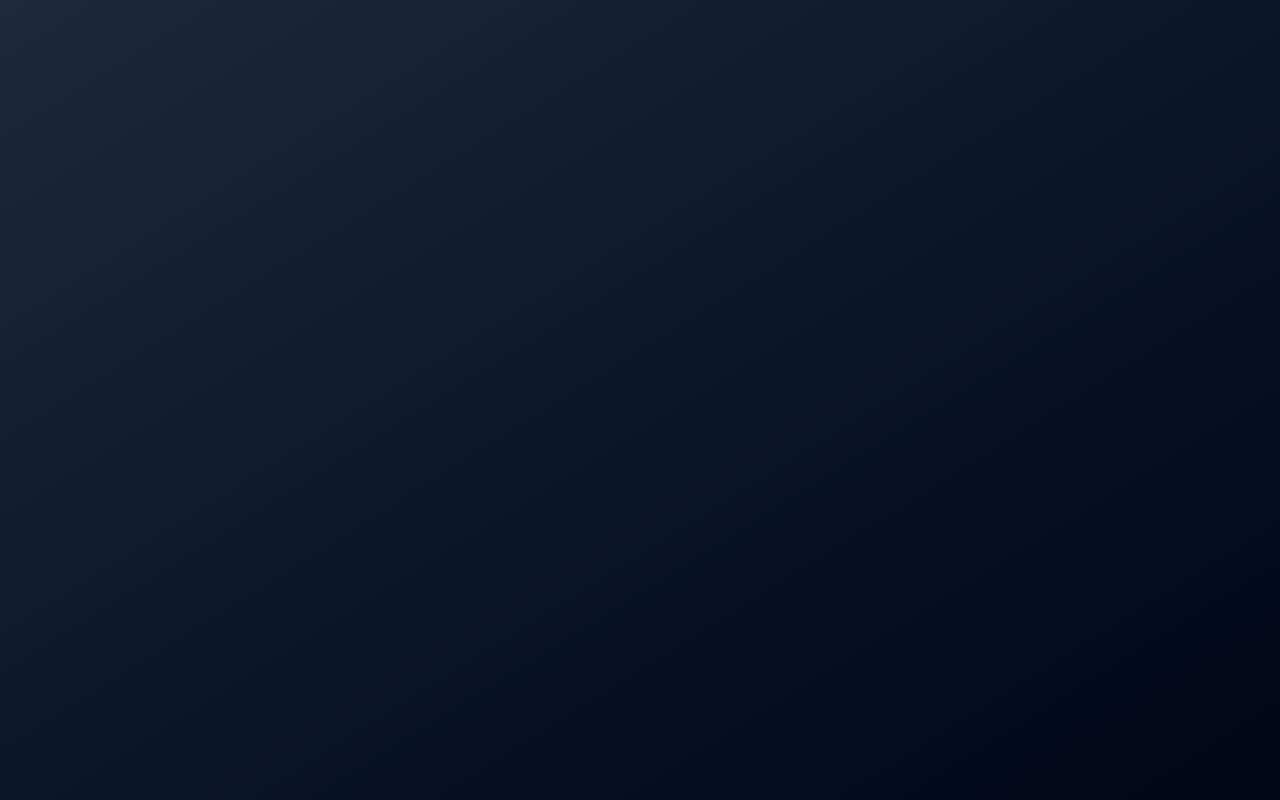
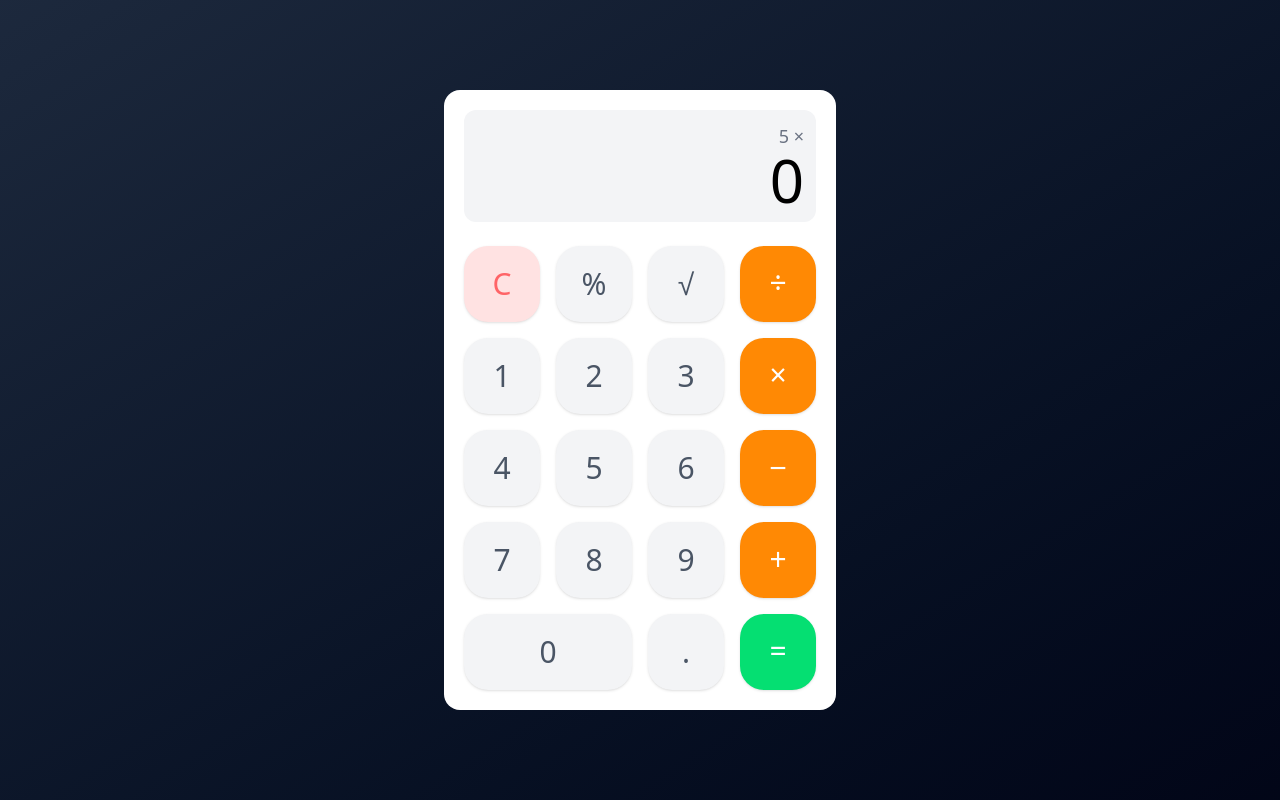
Before and after one commit to jwmdykes/react-calculator, a React (Vite) app: page / in a window 1280 px wide. Built offline with nearby package versions, Linux system fonts and the light colour scheme.

Commit message:
visuals complete

```diff
--- a/package.json
+++ b/package.json
@@ -13,6 +13,7 @@
     "@tailwindcss/vite": "^4.1.3",
     "react": "^19.0.0",
     "react-dom": "^19.0.0",
+    "tailwind-merge": "^3.2.0",
     "tailwindcss": "^4.1.3"
   },
   "devDependencies": {
--- a/src/App.jsx
+++ b/src/App.jsx
@@ -1,5 +1,62 @@
+import { twMerge } from 'tailwind-merge';
+
+function CalculatorButton({ children, className }) {
+  return (
+    <button
+      className={twMerge(
+        'bg-gray-100 py-5 aspect-square rounded-3xl shadow-sm hover:brightness-95 hover:cursor-pointer active:brightness-90 text-gray-600 transition-all duration-100 text-3xl',
+        className
+      )}
+    >
+      {children}
+    </button>
+  );
+}
+
 function Calculator() {
-  return <div className="bg-white"></div>;
+  return (
+    <div className="bg-white p-5 rounded-2xl">
+      <div className="text-right bg-gray-100 p-3 rounded-xl mb-6">
+        <h2 className="text-lg text-gray-500">5 ×</h2>
+        <h1 className="text-6xl">0</h1>
+      </div>
+      <div className="grid grid-cols-4 gap-4">
+        <CalculatorButton className="bg-red-100 text-red-400">
+          C
+        </CalculatorButton>
+        <CalculatorButton>%</CalculatorButton>
+        <CalculatorButton>√</CalculatorButton>
+        <CalculatorButton className="bg-orange-400 text-white">
+          <div className="-translate-y-[1px]">÷</div>
+        </CalculatorButton>
+        <CalculatorButton>1</CalculatorButton>
+        <CalculatorButton>2</CalculatorButton>
+        <CalculatorButton>3</CalculatorButton>
+        <CalculatorButton className="text-white bg-orange-400">
+          <div className="-translate-y-[1px]">×</div>
+        </CalculatorButton>
+        <CalculatorButton>4</CalculatorButton>
+        <CalculatorButton>5</CalculatorButton>
+        <CalculatorButton>6</CalculatorButton>
+        <CalculatorButton className="bg-orange-400 text-white">
+          <div className="-translate-y-[1px]">−</div>
+        </CalculatorButton>
+        <CalculatorButton>7</CalculatorButton>
+        <CalculatorButton>8</CalculatorButton>
+        <CalculatorButton>9</CalculatorButton>
+        <CalculatorButton className="bg-orange-400 text-white">
+          <div className="-translate-y-[1px]">+</div>
+        </CalculatorButton>
+        <CalculatorButton className="col-span-2 aspect-auto">
+          0
+        </CalculatorButton>
+        <CalculatorButton>.</CalculatorButton>
+        <CalculatorButton className="bg-green-400 text-white">
+          <div className="-translate-y-[1px]">=</div>
+        </CalculatorButton>
+      </div>
+    </div>
+  );
 }
 
 function App() {
```
Also changed, not shown: 1 other file (tests, documents, lock files or other folders).
